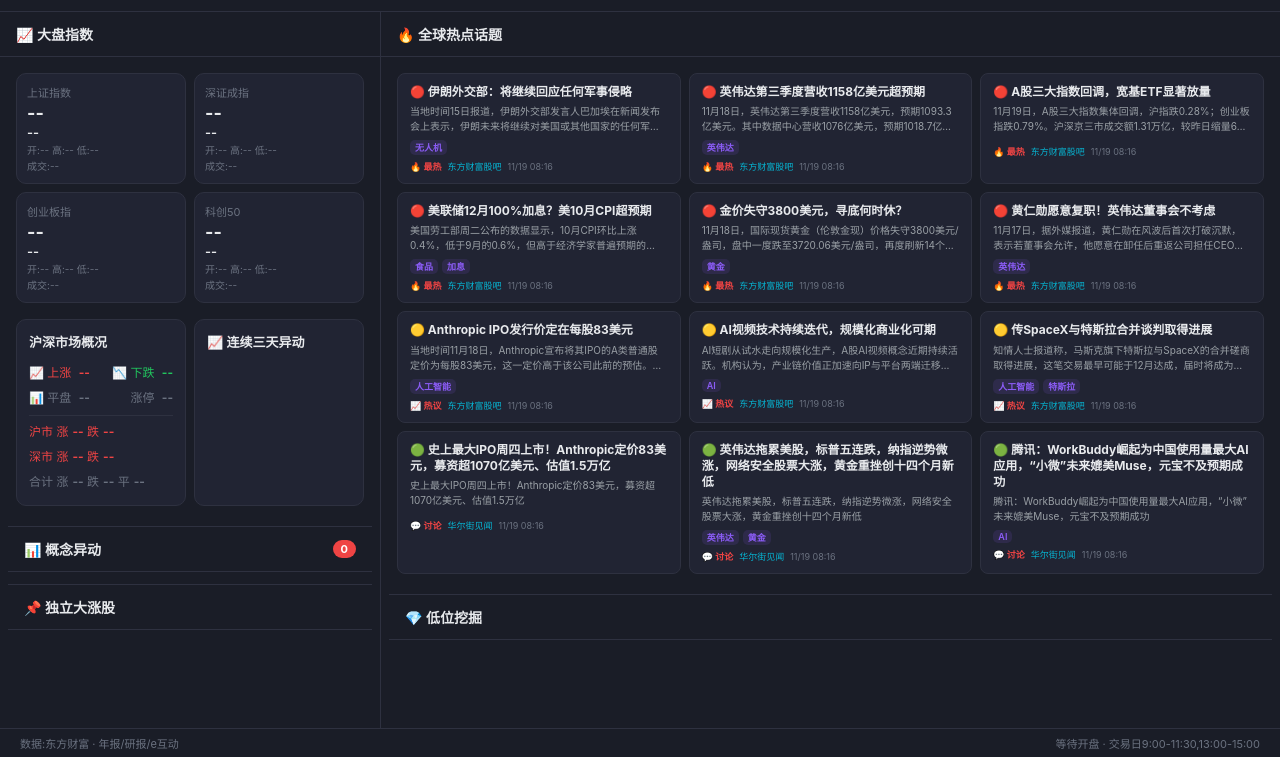
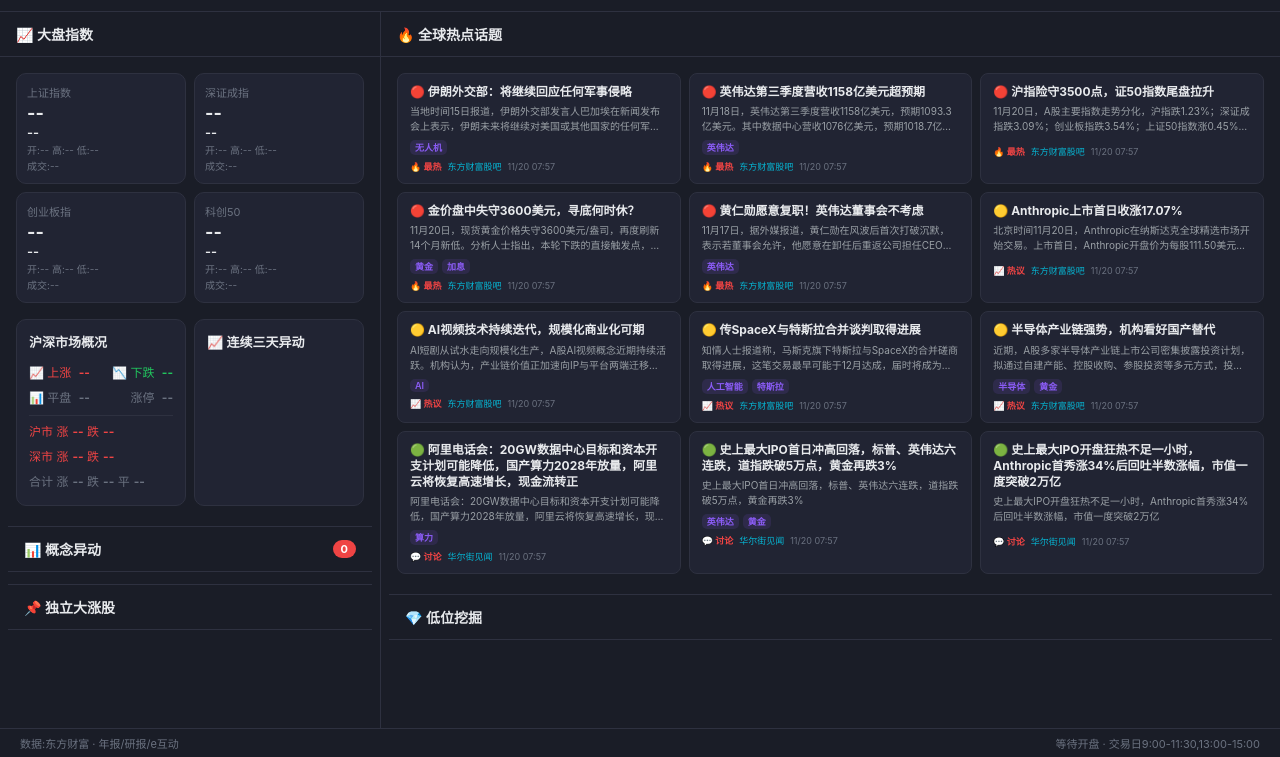
Before and after one commit to yyhhr11/upgraded-doodle, a plain HTML site: page index.html in a window 1280 px wide. Shown: the part 43-800 px from the top of the page. Drawn offline with Linux system fonts and the light colour scheme; no server answers.

Commit message:
auto: 更新热门话题 2026-11-20

```diff
--- a/index.html
+++ b/index.html
@@ -3554,21 +3554,21 @@ function isTrading(){
 function renderAlerts(){const el=document.getElementById('alerts-list');document.getElementById('ab').textContent=S.alerts.length;if(!S.alerts.length){if(el)el.innerHTML='<div class="emp"><div class="ei">👀</div><p>暂无显著异动</p></div>';return}if(el)el.innerHTML=S.alerts.map(a=>{const tops=a.topStocks||[];const cid='mine-'+a.name.replace(/[^a-zA-Z0-9\u4e00-\u9fff]/g,'');return'<div class="acard '+(a.lv==='strong'?'s':a.lv==='medium'?'m':'w')+'" onclick="document.getElementById(&quot;'+cid+'&quot;).scrollIntoView({behavior:&quot;smooth&quot;,block:&quot;start&quot;})"><div class="bn">'+(a.lv==='strong'?'🔴':a.lv==='medium'?'🟡':'🟢')+' '+a.name+'</div><div class="st"><span>涨幅 <span class="sv up">+'+a.change_pct.toFixed(1)+'%</span></span><span>涨停 <span class="sv">'+a.limit_up+'</span>只</span><span>成分 <span class="sv">'+a.total+'</span>只</span><span>得分 <span class="sv">'+a.score+'</span></span></div>'+(a.catalyst?'<div class="reason">'+a.catalyst+'</div>':'')+(tops.length?'<div style="font-size:11px;color:var(--t2);margin-top:6px;line-height:1.6">🔥 领涨：'+tops.map(s=>'<span style="color:'+(s.ch>=9.5?'var(--r)':'var(--t)')+';font-weight:600">'+s.n+'</span><span style="color:'+(s.ch>=0?'var(--r)':'var(--g)')+'">'+(s.ch>=0?'+':'')+s.ch.toFixed(1)+'%</span>').join(' | ')+'</div>':'')+'<div class="ts">'+a.time+'</div></div>'}).join('');}
 
 // ===== 全球热点话题（每日更新） =====
-// 更新日期：2026-11-19
+// 更新日期：2026-11-20
 // 数据来源：东方财富股吧 + 华尔街见闻热门
 const HOT_TOPICS=[
-  {title:'🔴 伊朗外交部：将继续回应任何军事侵略',summary:'当地时间15日报道，伊朗外交部发言人巴加埃在新闻发布会上表示，伊朗未来将继续对美国或其他国家的任何军事侵略予以回应。报道称，伊朗伊斯兰革命卫队15日称对位于巴林的美军基地发动无人机袭击，此举被指进一步加剧了德黑兰与华盛顿之间和平谈判的不确定性，并引发外界对局势升级的担忧。',tags:['无人机'],hot:'🔥 最热',source:'东方财富股吧',time:'11/19 08:16'},
-  {title:'🔴 英伟达第三季度营收1158亿美元超预期',summary:'11月18日，英伟达第三季度营收1158亿美元，预期1093.3亿美元。其中数据中心营收1076亿美元，预期1018.7亿美元。调整后毛利率74.9%。英伟达预计第四季度营收1274亿至1326亿美元，预期1252.5亿美元。',tags:['英伟达'],hot:'🔥 最热',source:'东方财富股吧',time:'11/19 08:16'},
-  {title:'🔴 A股三大指数回调，宽基ETF显著放量',summary:'11月19日，A股三大指数集体回调，沪指跌0.28%；创业板指跌0.79%。沪深京三市成交额1.31万亿，较昨日缩量646亿，再度刷新年内地量。临近尾盘，多只宽基ETF持续放量，科创50ETF易方达、中证500ETF南方成交额突破100亿，均较昨日全天成交额增超3倍。',tags:[],hot:'🔥 最热',source:'东方财富股吧',time:'11/19 08:16'},
-  {title:'🔴 美联储12月100%加息？美10月CPI超预期',summary:'美国劳工部周二公布的数据显示，10月CPI环比上涨0.4%，低于9月的0.6%，但高于经济学家普遍预期的0.3%。剔除波动较大的食品和能源价格后，10月核心CPI环比上涨0.3%，与前一个月持平，同样高于市场预期的0.2%。美联储下一次政策会议将于12月8日至9日举行。市场押注美联储12月加息已成定局。',tags:['食品','加息'],hot:'🔥 最热',source:'东方财富股吧',time:'11/19 08:16'},
-  {title:'🔴 金价失守3800美元，寻底何时休？',summary:'11月18日，国际现货黄金（伦敦金现）价格失守3800美元/盎司，盘中一度跌至3720.06美元/盎司，再度刷新14个月新低。',tags:['黄金'],hot:'🔥 最热',source:'东方财富股吧',time:'11/19 08:16'},
-  {title:'🔴 黄仁勋愿意复职！英伟达董事会不考虑',summary:'11月17日，据外媒报道，黄仁勋在风波后首次打破沉默，表示若董事会允许，他愿意在卸任后重返公司担任CEO。英伟达财报会上董事会主席哈维·琼斯明确表示，董事会无意让黄仁勋回归CEO岗位。',tags:['英伟达'],hot:'🔥 最热',source:'东方财富股吧',time:'11/19 08:16'},
-  {title:'🟡 Anthropic IPO发行价定在每股83美元',summary:'当地时间11月18日，Anthropic宣布将其IPO的A类普通股定价为每股83美元，这一定价高于该公司此前的预估。这为这家Claude开发商备受期待的纳斯达克上市铺平了道路，也标志着人工智能行业的一个历史性时刻。',tags:['人工智能'],hot:'📈 热议',source:'东方财富股吧',time:'11/19 08:16'},
-  {title:'🟡 AI视频技术持续迭代，规模化商业化可期',summary:'AI短剧从试水走向规模化生产，A股AI视频概念近期持续活跃。机构认为，产业链价值正加速向IP与平台两端迁移。伴随AI视频生成技术持续迭代，AI短剧、AI漫剧正从早期的技术尝试逐步走向规模化生产，AI影视的内容形态也从短剧、漫剧向中长剧、电影及互动影游等方向拓展。',tags:['AI'],hot:'📈 热议',source:'东方财富股吧',time:'11/19 08:16'},
-  {title:'🟡 传SpaceX与特斯拉合并谈判取得进展',summary:'知情人士报道称，马斯克旗下特斯拉与SpaceX的合并磋商取得进展，这笔交易最早可能于12月达成，届时将成为史上规模最大的并购案。两家公司董事会及顾问正在讨论合并条款、合并后实体的治理结构等事宜，其共同愿景是充分利用人工智能技术。',tags:['人工智能','特斯拉'],hot:'📈 热议',source:'东方财富股吧',time:'11/19 08:16'},
-  {title:'🟢 史上最大IPO周四上市！Anthropic定价83美元，募资超1070亿美元、估值1.5万亿',summary:'史上最大IPO周四上市！Anthropic定价83美元，募资超1070亿美元、估值1.5万亿',tags:[],hot:'💬 讨论',source:'华尔街见闻',time:'11/19 08:16'},
-  {title:'🟢 英伟达拖累美股，标普五连跌，纳指逆势微涨，网络安全股票大涨，黄金重挫创十四个月新低',summary:'英伟达拖累美股，标普五连跌，纳指逆势微涨，网络安全股票大涨，黄金重挫创十四个月新低',tags:['英伟达','黄金'],hot:'💬 讨论',source:'华尔街见闻',time:'11/19 08:16'},
-  {title:'🟢 腾讯：WorkBuddy崛起为中国使用量最大AI应用，“小微”未来媲美Muse，元宝不及预期成功',summary:'腾讯：WorkBuddy崛起为中国使用量最大AI应用，“小微”未来媲美Muse，元宝不及预期成功',tags:['AI'],hot:'💬 讨论',source:'华尔街见闻',time:'11/19 08:16'}
+  {title:'🔴 伊朗外交部：将继续回应任何军事侵略',summary:'当地时间15日报道，伊朗外交部发言人巴加埃在新闻发布会上表示，伊朗未来将继续对美国或其他国家的任何军事侵略予以回应。报道称，伊朗伊斯兰革命卫队15日称对位于巴林的美军基地发动无人机袭击，此举被指进一步加剧了德黑兰与华盛顿之间和平谈判的不确定性，并引发外界对局势升级的担忧。',tags:['无人机'],hot:'🔥 最热',source:'东方财富股吧',time:'11/20 07:57'},
+  {title:'🔴 英伟达第三季度营收1158亿美元超预期',summary:'11月18日，英伟达第三季度营收1158亿美元，预期1093.3亿美元。其中数据中心营收1076亿美元，预期1018.7亿美元。调整后毛利率74.9%。英伟达预计第四季度营收1274亿至1326亿美元，预期1252.5亿美元。',tags:['英伟达'],hot:'🔥 最热',source:'东方财富股吧',time:'11/20 07:57'},
+  {title:'🔴 沪指险守3500点，证50指数尾盘拉升',summary:'11月20日，A股主要指数走势分化，沪指跌1.23%；深证成指跌3.09%；创业板指跌3.54%；上证50指数涨0.45%，收报2785.92点。沪深京三市成交额1.43万亿，较昨日放量1165亿。',tags:[],hot:'🔥 最热',source:'东方财富股吧',time:'11/20 07:57'},
+  {title:'🔴 金价盘中失守3600美元，寻底何时休？',summary:'11月20日，现货黄金价格失守3600美元/盎司，再度刷新14个月新低。分析人士指出，本轮下跌的直接触发点，是美联储官员的鹰派表态。圣路易斯联储主席穆萨莱姆近日表示，为推动通胀回归2%目标，美联储可能需要在2027年春季前多次加息。',tags:['黄金','加息'],hot:'🔥 最热',source:'东方财富股吧',time:'11/20 07:57'},
+  {title:'🔴 黄仁勋愿意复职！英伟达董事会不考虑',summary:'11月17日，据外媒报道，黄仁勋在风波后首次打破沉默，表示若董事会允许，他愿意在卸任后重返公司担任CEO。英伟达财报会上董事会主席哈维·琼斯明确表示，董事会无意让黄仁勋回归CEO岗位。',tags:['英伟达'],hot:'🔥 最热',source:'东方财富股吧',time:'11/20 07:57'},
+  {title:'🟡 Anthropic上市首日收涨17.07%',summary:'北京时间11月20日，Anthropic在纳斯达克全球精选市场开始交易。上市首日，Anthropic开盘价为每股111.50美元，随后迅速攀升至每股115美元的高点，较发行价上涨38.6%。然而，从当地时间11时50分左右开始，Anthropic股价开启跳水模式，到收盘时涨幅大幅收窄至17.07%。',tags:[],hot:'📈 热议',source:'东方财富股吧',time:'11/20 07:57'},
+  {title:'🟡 AI视频技术持续迭代，规模化商业化可期',summary:'AI短剧从试水走向规模化生产，A股AI视频概念近期持续活跃。机构认为，产业链价值正加速向IP与平台两端迁移。伴随AI视频生成技术持续迭代，AI短剧、AI漫剧正从早期的技术尝试逐步走向规模化生产，AI影视的内容形态也从短剧、漫剧向中长剧、电影及互动影游等方向拓展。',tags:['AI'],hot:'📈 热议',source:'东方财富股吧',time:'11/20 07:57'},
+  {title:'🟡 传SpaceX与特斯拉合并谈判取得进展',summary:'知情人士报道称，马斯克旗下特斯拉与SpaceX的合并磋商取得进展，这笔交易最早可能于12月达成，届时将成为史上规模最大的并购案。两家公司董事会及顾问正在讨论合并条款、合并后实体的治理结构等事宜，其共同愿景是充分利用人工智能技术。',tags:['人工智能','特斯拉'],hot:'📈 热议',source:'东方财富股吧',time:'11/20 07:57'},
+  {title:'🟡 半导体产业链强势，机构看好国产替代',summary:'近期，A股多家半导体产业链上市公司密集披露投资计划，拟通过自建产能、控股收购、参股投资等多元方式，投向半导体设备、材料、芯片制造及测试等环节，加快补链强链。机构指出，在下游、技术、政策和资本四大动能共振下，国产半导体产业链迎来黄金发展周期。',tags:['半导体','黄金'],hot:'📈 热议',source:'东方财富股吧',time:'11/20 07:57'},
+  {title:'🟢 阿里电话会：20GW数据中心目标和资本开支计划可能降低，国产算力2028年放量，阿里云将恢复高速增长，现金流转正',summary:'阿里电话会：20GW数据中心目标和资本开支计划可能降低，国产算力2028年放量，阿里云将恢复高速增长，现金流转正',tags:['算力'],hot:'💬 讨论',source:'华尔街见闻',time:'11/20 07:57'},
+  {title:'🟢 史上最大IPO首日冲高回落，标普、英伟达六连跌，道指跌破5万点，黄金再跌3%',summary:'史上最大IPO首日冲高回落，标普、英伟达六连跌，道指跌破5万点，黄金再跌3%',tags:['英伟达','黄金'],hot:'💬 讨论',source:'华尔街见闻',time:'11/20 07:57'},
+  {title:'🟢 史上最大IPO开盘狂热不足一小时，Anthropic首秀涨34%后回吐半数涨幅，市值一度突破2万亿',summary:'史上最大IPO开盘狂热不足一小时，Anthropic首秀涨34%后回吐半数涨幅，市值一度突破2万亿',tags:[],hot:'💬 讨论',source:'华尔街见闻',time:'11/20 07:57'}
 ];
 
 function renderHotTopics(){
```
